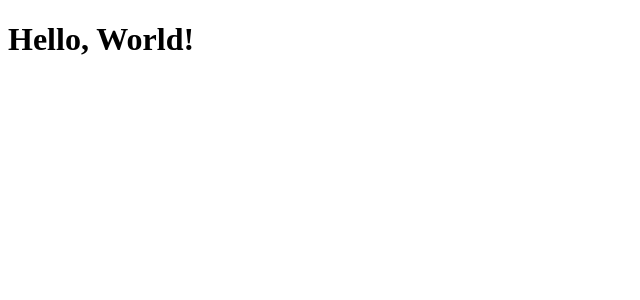
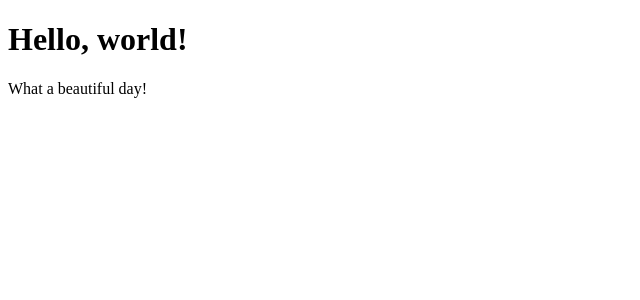
Before and after one commit to rickcrypto90/react-exercices, a React (Create React App) app: page / in a window 1280 px wide. Shown: the top 300 px of the page, without its empty margins (0-640 px from the left). Built offline with nearby package versions, Linux system fonts and the light colour scheme.

Commit message:
done: components-06

```diff
--- a/src/Hello.js
+++ b/src/Hello.js
@@ -1,7 +1,11 @@
 import React from "react";
 export class Hello extends React.Component {
     render() {
-        return(
-        <h1>Hello, World!</h1>)
+        return (
+            <div>
+                <h1>Hello, world!</h1>
+                <p>What a beautiful day!</p>
+            </div>
+        );
     }
 }
```
